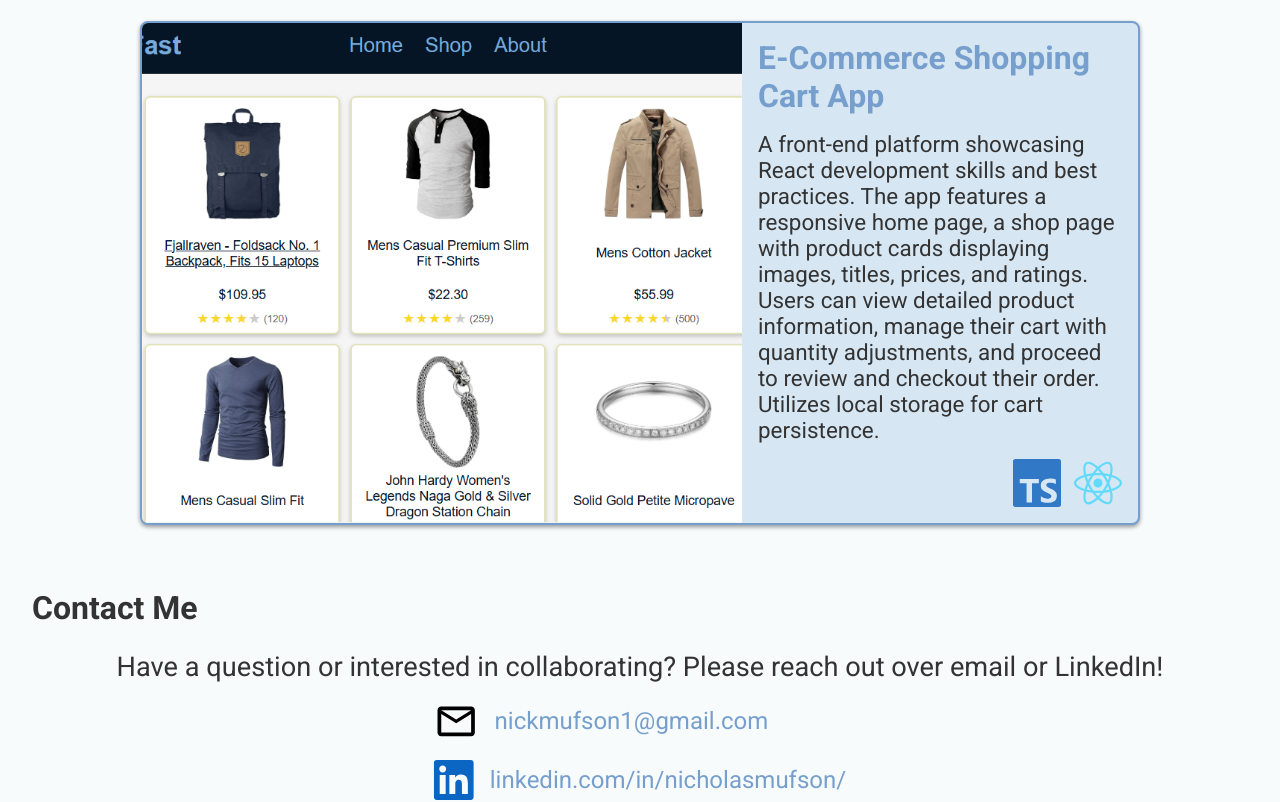
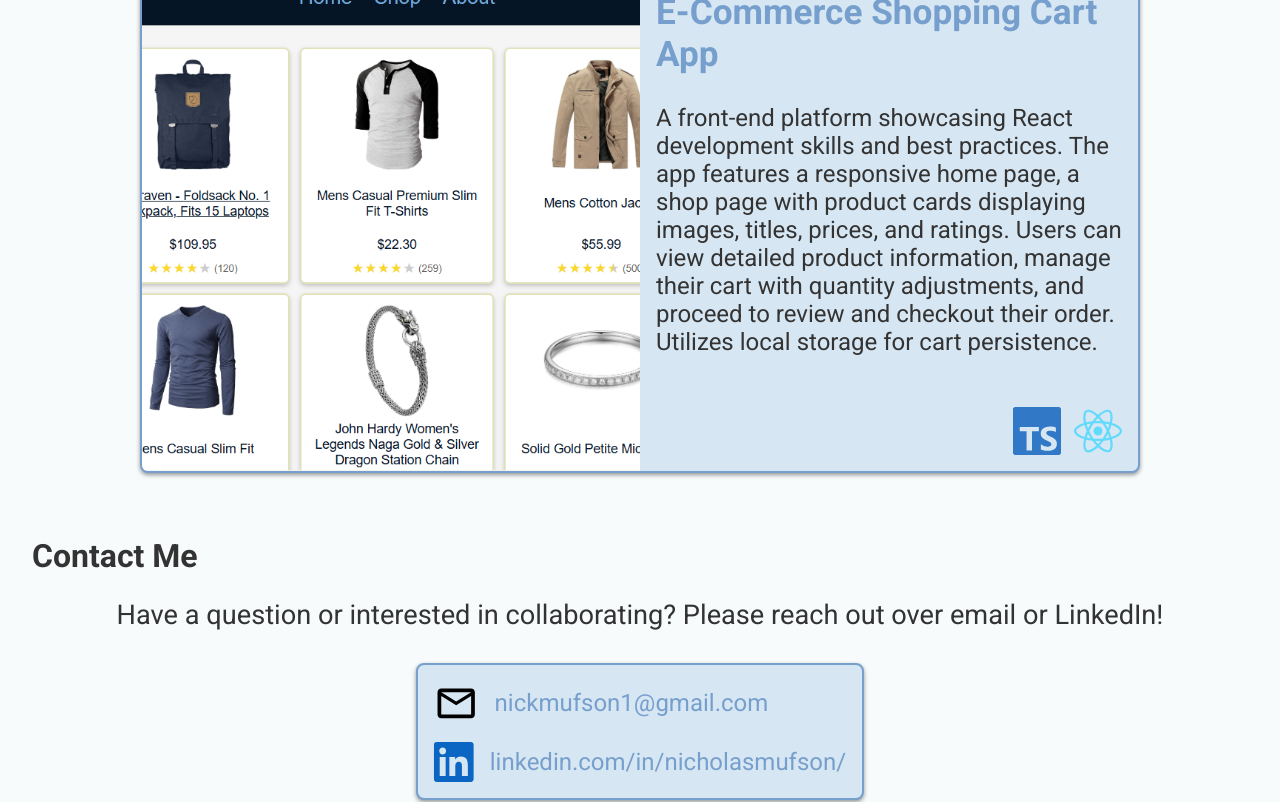
Before and after one commit to nmufson/personal-website, a React (Vite) app: page / in a window 1280 px wide. Shown: the part 2140-2942 px from the top of the page. Built offline with nearby package versions, Linux system fonts and the light colour scheme.

Commit message:
add smooth scrolling

```diff
--- a/src/components/Contact/Contact.module.css
+++ b/src/components/Contact/Contact.module.css
@@ -3,7 +3,7 @@
   flex-direction: column;
   align-items: center;
   text-align: center;
-  gap: 1rem;
+  gap: 2rem;
 }
 
 .contactContainer p {
@@ -25,6 +25,11 @@
   display: flex;
   flex-direction: column;
   gap: 1rem;
+  padding: 1rem;
+  background-color: var(--light-pastel-blue);
+  border-radius: 0.5rem;
+  border: 2px solid var(--moderate-blue);
+  box-shadow: 0 2px 4px rgba(0, 0, 0, 0.4);
 }
 
 .linkedInContainer svg {
--- a/src/components/ProjectCard/ProjectCard.module.css
+++ b/src/components/ProjectCard/ProjectCard.module.css
@@ -56,28 +56,28 @@
 
 @media (min-width: 768px) {
   .projectCard {
-    height: 100%;
+    height: 500px;
     flex-direction: row;
     width: clamp(400px, 95%, 1000px);
   }
 
   .projectCard img {
-    max-width: 600px;
-    height: 500px;
+    width: clamp(300px, 50%, 700px);
+    height: 100%;
     object-fit: cover;
     border-bottom: none;
   }
 
   .projectInfo {
     padding: 1rem;
-    gap: 1rem;
+    gap: 0.5rem;
   }
 
   .projectInfo h3 {
-    font-size: 2rem;
+    font-size: 1.8rem;
   }
   .projectInfo p {
-    font-size: 1.4rem;
+    font-size: 1.3rem;
   }
 
   .techStack svg {
@@ -85,3 +85,12 @@
     height: 3rem;
   }
 }
+
+@media (min-width: 1024px) {
+  .projectInfo h3 {
+    font-size: 2.2rem;
+  }
+  .projectInfo p {
+    font-size: 1.5rem;
+  }
+}
--- a/src/components/Projects/projectData.ts
+++ b/src/components/Projects/projectData.ts
@@ -12,7 +12,7 @@ const projects: ProjectProps[] = [
     imagePath: './assets/blog-screenshot.png',
     imageAltText: 'blog project screenshot',
     description:
-      'A comprehensive blogging platform featuring a backend integrated with two frontends for authors and regular users. Built with technologies including React.js, Node.js, Express.js, and PostgreSQL, the platform allows users to browse posts, sign up for new accounts, and leave comments. Authors can manage their posts using the TinyMCE editor for custom layouts, enabling them to create, edit, and delete content easily. User authentication hanndled via JWT and maintains a structured database schema through Prisma ORM.',
+      'A comprehensive blogging platform featuring a backend integrated with two frontends for authors and users. Built with React, Node, Express, and PostgreSQL, it lets users browse posts, sign up, and comment. Authors manage posts with TinyMCE editor for custom layouts, with create, edit, and delete functionality. User authentication is via JWT, with database management by Prisma ORM.',
     tech: [JavaScriptIcon, ReactIcon, NodeIcon],
   },
   {
--- a/src/index.css
+++ b/src/index.css
@@ -8,6 +8,10 @@
 
   --dark-text: #333333;
   --light-text: #ffffff;
+}
+
+html {
+  scroll-behavior: smooth;
 }
 
 * {
```
